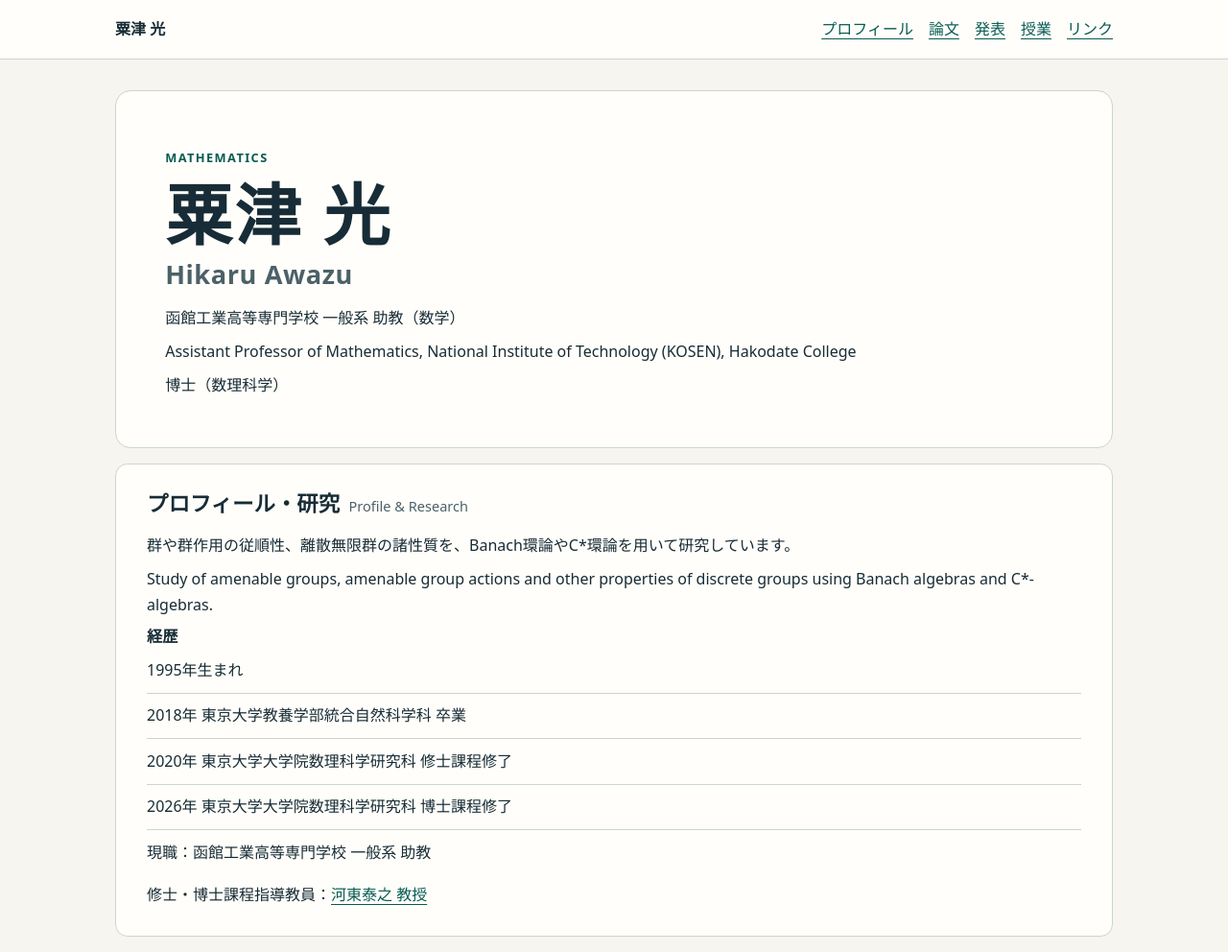
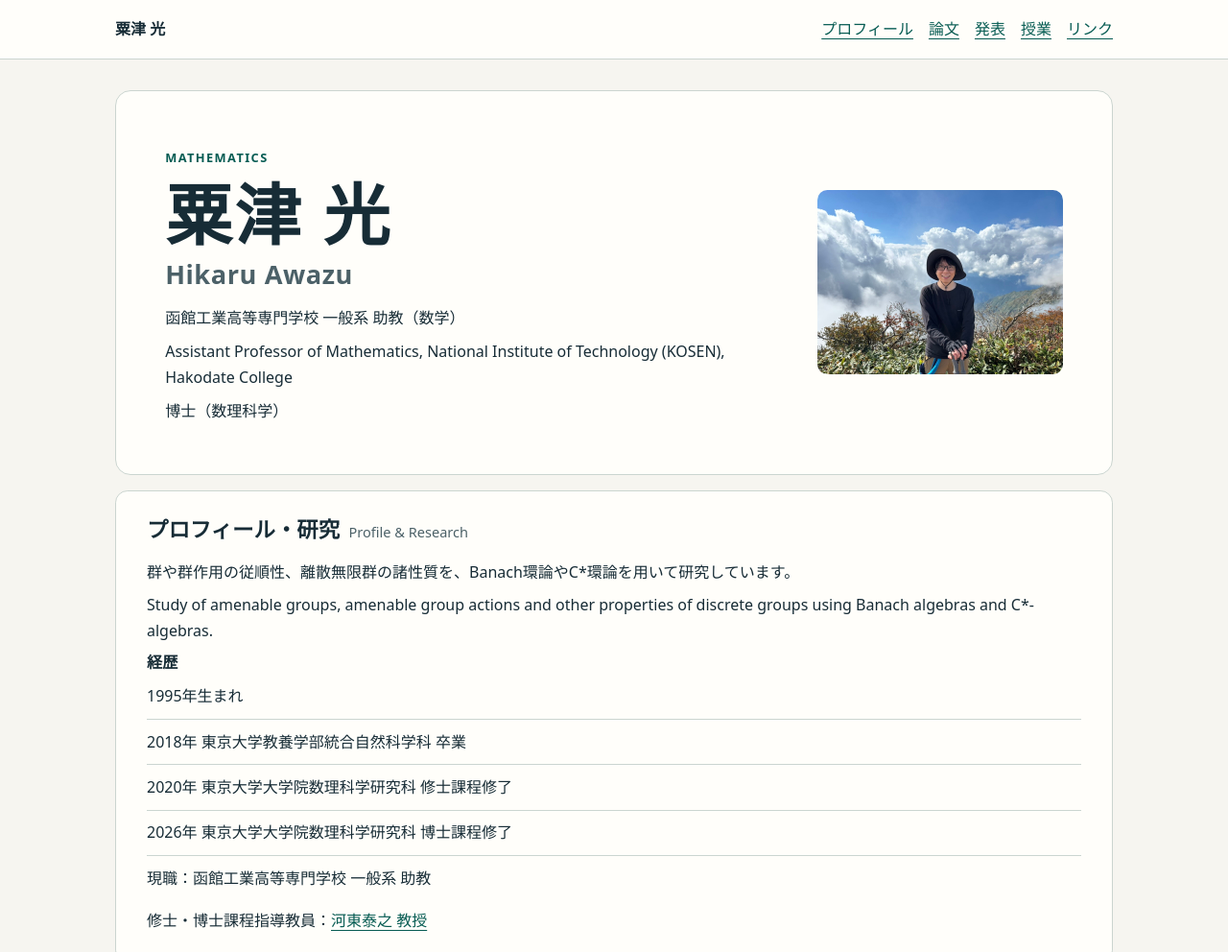
Before and after one commit to unti-fourier/unti-fourier.github.io, a plain HTML site: page index.html in a window 1280 px wide. Shown: the top 992 px of the page at 96% size. Drawn offline with Linux system fonts and the light colour scheme.

Commit message:
Show approved portrait on researcher homepage

```diff
--- a/index.html
+++ b/index.html
@@ -20,11 +20,15 @@ h2{font-size:1.4rem;margin:0 0 .7rem}h2 small{font-weight:500;color:var(--muted)
 .cols{display:grid;grid-template-columns:1fr 1fr;gap:0 1rem}.classes{padding-left:1.25rem;margin:.3rem 0}.classes li{margin:.15rem 0}details{margin:.5rem 0}summary{color:var(--accent);cursor:pointer}details p{margin:.35rem 0 0}
 footer{border-top:1px solid var(--line);padding:1rem 0;color:var(--muted);font-size:.9rem}
 @media(max-width:42rem){.hero{margin-top:1rem}.cols{grid-template-columns:1fr}.nav{gap:0 .9rem}}
+
+.hero.hero-with-portrait{display:grid;grid-template-columns:minmax(0,1fr) minmax(12rem,16rem);align-items:center;gap:clamp(1rem,4vw,2.3rem)}
+.hero-portrait{display:block;width:100%;height:auto;border-radius:.65rem}
+@media(max-width:42rem){.hero.hero-with-portrait{grid-template-columns:1fr}.hero-portrait{max-width:17rem}}
 </style></head>
 <body><a class="skip" href="#main">本文へ移動</a>
 <header><div class="wrap"><a href="#main" class="brand">粟津 光</a><nav aria-label="ページ内メニュー"><ul class="nav"><li><a href="#profile">プロフィール</a></li><li><a href="#papers">論文</a></li><li><a href="#talks">発表</a></li><li><a href="#teaching">授業</a></li><li><a href="#links">リンク</a></li></ul></nav></div></header>
 <main id="main" class="wrap">
-<section class="hero" aria-labelledby="name"><p class="eyebrow" lang="en">MATHEMATICS</p><h1 id="name">粟津 光<span lang="en">Hikaru Awazu</span></h1><p>函館工業高等専門学校 一般系 助教（数学）</p><p lang="en">Assistant Professor of Mathematics, National Institute of Technology (KOSEN), Hakodate College</p><p>博士（数理科学）</p></section>
+<section class="hero hero-with-portrait" aria-labelledby="name"><div><p class="eyebrow" lang="en">MATHEMATICS</p><h1 id="name">粟津 光<span lang="en">Hikaru Awazu</span></h1><p>函館工業高等専門学校 一般系 助教（数学）</p><p lang="en">Assistant Professor of Mathematics, National Institute of Technology (KOSEN), Hakodate College</p><p>博士（数理科学）</p></div><img class="hero-portrait" src="./portrait.jpg" alt="粟津 光" width="1024" height="768" decoding="async"></section>
 <section class="panel" id="profile"><h2>プロフィール・研究<small lang="en">Profile &amp; Research</small></h2><p>群や群作用の従順性、離散無限群の諸性質を、Banach環論やC*環論を用いて研究しています。</p><p lang="en">Study of amenable groups, amenable group actions and other properties of discrete groups using Banach algebras and C*-algebras.</p>
 <h3>経歴</h3><ul class="entries"><li>1995年生まれ</li><li>2018年 東京大学教養学部統合自然科学科 卒業</li><li>2020年 東京大学大学院数理科学研究科 修士課程修了</li><li>2026年 東京大学大学院数理科学研究科 博士課程修了</li><li>現職：函館工業高等専門学校 一般系 助教</li></ul><p>修士・博士課程指導教員：<a href="https://www.ms.u-tokyo.ac.jp/~yasuyuki/">河東泰之 教授</a></p></section>
 <section class="panel" id="papers"><h2>論文<small lang="en">Preprints</small></h2><ul class="entries">
```
